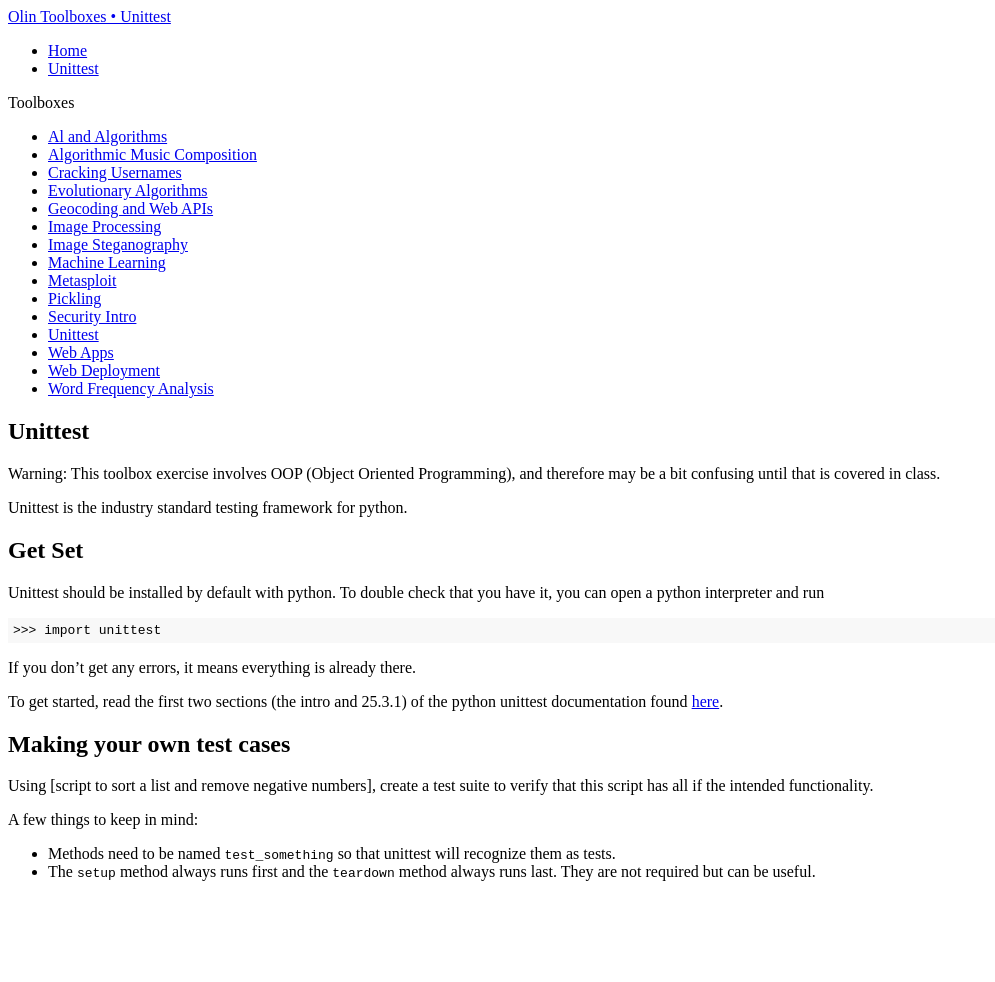
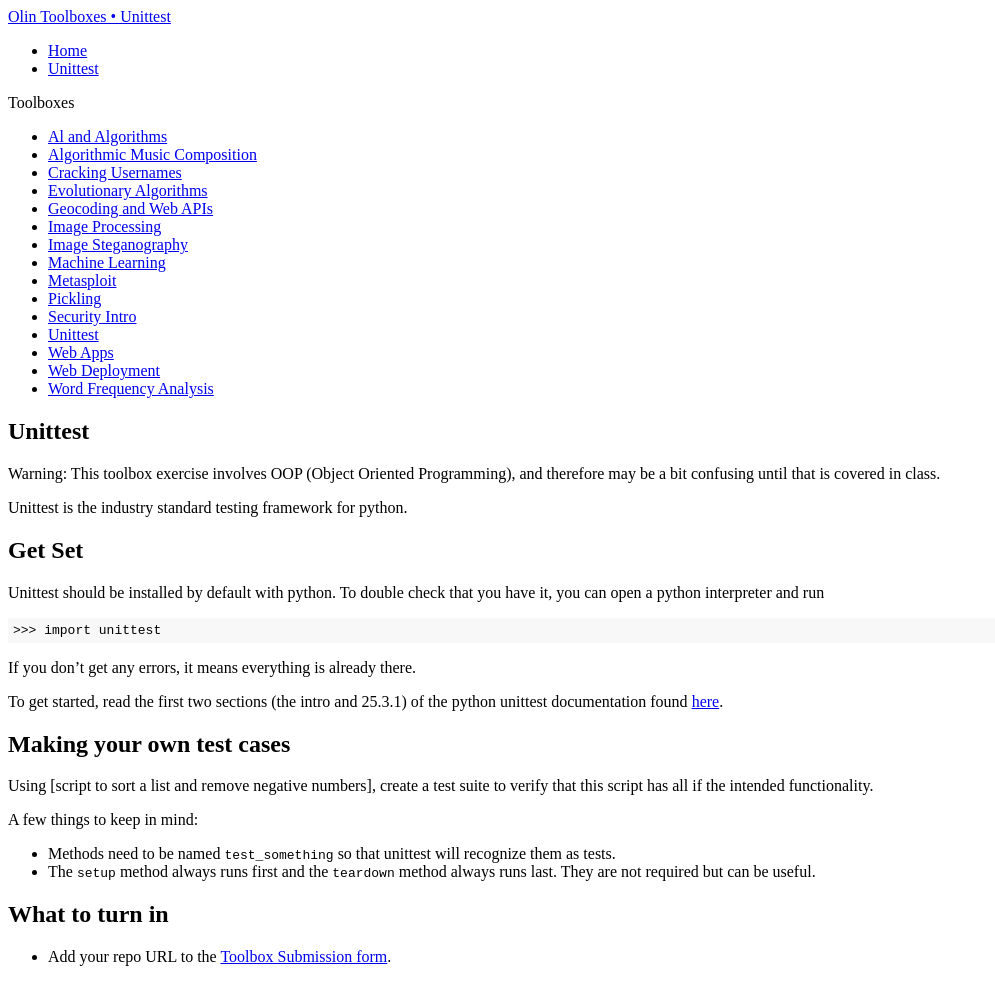
Before and after one commit to olin-toolboxes/toolboxes.web, a Jekyll site: the page built from _toolboxes/unittest.md, in a window 1280 px wide. Shown: the whole page, without its empty margins (0-995 px from the left). Built offline with Jekyll 4.4.1, drawn with Linux system fonts in a browser that asks for light colours; comment, search, counter and statistics services are not loaded; a style sheet for code colours, icons or effects is not loaded; before the commit the page ends 900 px from its top, so only the background shows below that.

Commit message:
Add link from unit test to toolbox submission form

```diff
--- a/_config.yml
+++ b/_config.yml
@@ -2,6 +2,7 @@ title: Olin Software Toolboxes
 short_title: Olin Toolboxes
 
 yandex_key: 8979f63665e2b423
+submission_form: https://goo.gl/forms/jqbX0onzzyL9JgHm1
 
 collections:
   exercises:
--- a/_toolboxes/unittest.md
+++ b/_toolboxes/unittest.md
@@ -30,3 +30,7 @@ A few things to keep in mind:
 
 * Methods need to be named `test_something` so that unittest will recognize them as tests.
 * The `setup` method always runs first and the `teardown` method always runs last. They are not required but can be useful.
+
+## What to turn in
+
+* Add your repo URL to the [Toolbox Submission form]({{ site.submission_form }}).
```
